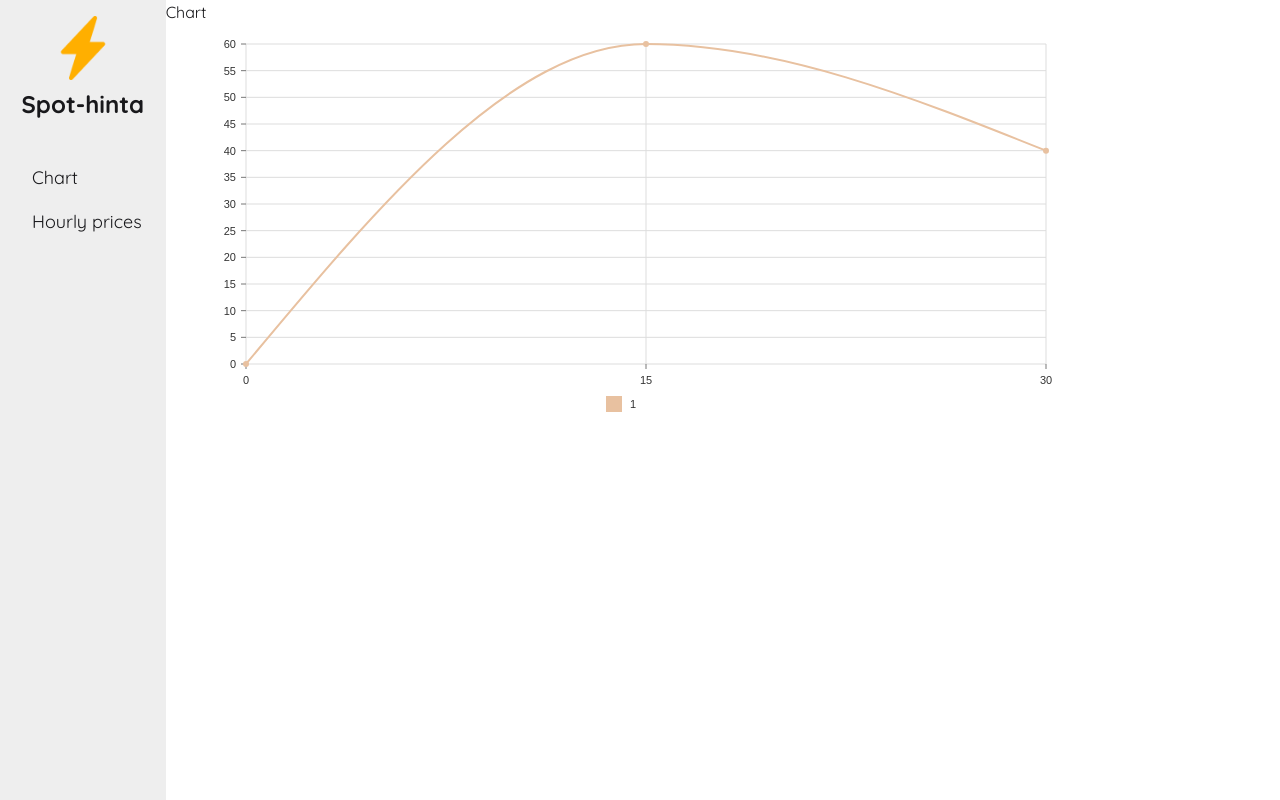
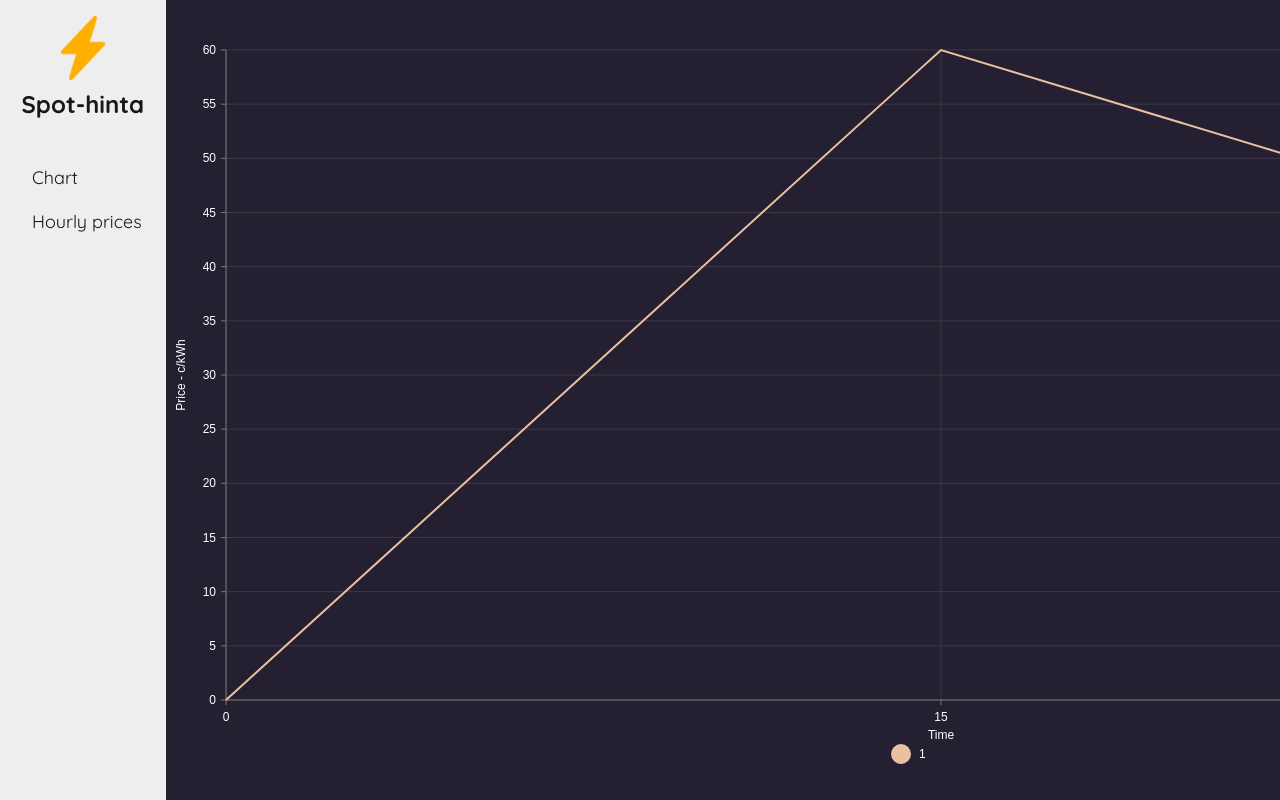
Before and after one commit to stylized-substance/spot-hinta, a Next.js app: page /chart in a window 1280 px wide. Built offline with nearby package versions, Linux system fonts and the light colour scheme.

Commit message:
themed chart to be readable

```diff
--- a/app/ui/chart/LineChart.tsx
+++ b/app/ui/chart/LineChart.tsx
@@ -1,6 +1,6 @@
 "use client";
 
-import { Line } from "@nivo/line";
+import { Line, ResponsiveLine } from "@nivo/line";
 
 type ChartData = {
   id: string | number;
@@ -10,6 +10,118 @@ type ChartData = {
   }[];
 }[];
 
+// TODO: inherit background color from daisyui theme
+const chartTheme = {
+  background: "#241f31",
+  text: {
+    fontSize: 12,
+    fill: "#ffffff",
+    outlineWidth: 0,
+    outlineColor: "#000000",
+  },
+  axis: {
+    domain: {
+      line: {
+        stroke: "#777777",
+        strokeWidth: 1,
+      },
+    },
+    legend: {
+      text: {
+        fontSize: 12,
+        fill: "#ffffff",
+        outlineWidth: 0,
+        outlineColor: "#ffffff",
+      },
+    },
+    ticks: {
+      line: {
+        stroke: "#777777",
+        strokeWidth: 1,
+      },
+      text: {
+        fontSize: 12,
+        fill: "#ffffff",
+        outlineWidth: 0,
+        outlineColor: "#ffffff",
+      },
+    },
+  },
+  grid: {
+    line: {
+      stroke: "#3d3846",
+      strokeWidth: 1,
+    },
+  },
+  legends: {
+    title: {
+      text: {
+        fontSize: 12,
+        fill: "#ffffff",
+        outlineWidth: 0,
+        outlineColor: "#ffffff",
+      },
+    },
+    text: {
+      fontSize: 12,
+      fill: "#ffffff",
+      outlineWidth: 0,
+      outlineColor: "#ffffff",
+    },
+    ticks: {
+      line: {},
+      text: {
+        fontSize: 10,
+        fill: "#333333",
+        outlineWidth: 0,
+        outlineColor: "#ffffff",
+      },
+    },
+  },
+  annotations: {
+    text: {
+      fontSize: 13,
+      fill: "#333333",
+      outlineWidth: 2,
+      outlineColor: "#ffffff",
+      outlineOpacity: 1,
+    },
+    link: {
+      stroke: "#000000",
+      strokeWidth: 1,
+      outlineWidth: 2,
+      outlineColor: "#ffffff",
+      outlineOpacity: 1,
+    },
+    outline: {
+      stroke: "#000000",
+      strokeWidth: 2,
+      outlineWidth: 2,
+      outlineColor: "#ffffff",
+      outlineOpacity: 1,
+    },
+    symbol: {
+      fill: "#000000",
+      outlineWidth: 2,
+      outlineColor: "#ffffff",
+      outlineOpacity: 1,
+    },
+  },
+  tooltip: {
+    wrapper: {},
+    container: {
+      background: "#ffffff",
+      color: "#333333",
+      fontSize: 12,
+    },
+    basic: {},
+    chip: {},
+    table: {},
+    tableCell: {},
+    tableCellValue: {},
+  },
+};
+
 export default function LineChart({
   data,
   /* see data tab */
@@ -17,38 +129,51 @@ export default function LineChart({
   data: ChartData;
 }) {
   console.log(data);
+
   return (
     <>
-      <h1>Chart</h1>
-      <Line /* or Line for fixed dimensions */
-        animate
-        curve="monotoneX"
+      <Line
         data={data}
-        enableSlices="x"
-        enableTouchCrosshair
-        height={400}
-        initialHiddenIds={["cognac"]}
+        height={800}
+        width={1600}
+        theme={chartTheme}
+        // defaultHeight={400}
+        // defaultWidth={800}
+        margin={{ top: 50, right: 110, bottom: 100, left: 60 }}
+        yScale={{
+          type: "linear",
+          min: "auto",
+          max: "auto",
+          stacked: true,
+          reverse: false,
+        }}
+        axisRight={{ legend: "Production - kWh", legendOffset: 45 }}
+        axisBottom={{
+          legend: "Time",
+          legendOffset: 35,
+          tickValues: "every 15 minutes",
+        }}
+        axisLeft={{ legend: "Price - c/kWh", legendOffset: -45 }}
+        enablePoints={false}
+        pointSize={10}
+        pointColor={{ theme: "background" }}
+        pointBorderWidth={2}
+        pointBorderColor={{ from: "seriesColor" }}
+        pointLabelYOffset={-12}
+        enableTouchCrosshair={true}
+        useMesh={true}
         legends={[
           {
+            justify: false,
             anchor: "bottom",
             direction: "row",
-            itemHeight: 20,
-            itemWidth: 80,
-            toggleSerie: true,
-            translateY: 50,
+            translateY: 65,
+            itemWidth: 100,
+            itemHeight: 22,
+            symbolSize: 20,
+            symbolShape: "circle",
           },
         ]}
-        margin={{
-          bottom: 60,
-          left: 80,
-          right: 20,
-          top: 20,
-        }}
-        width={900}
-        yScale={{
-          stacked: true,
-          type: "linear",
-        }}
       />
     </>
   );
```
